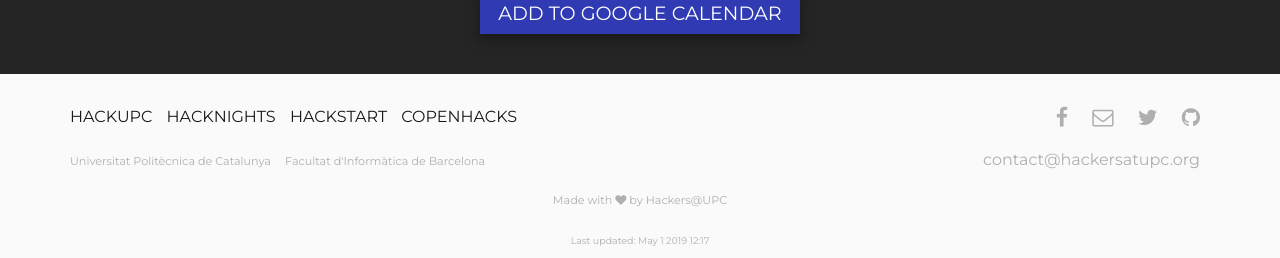
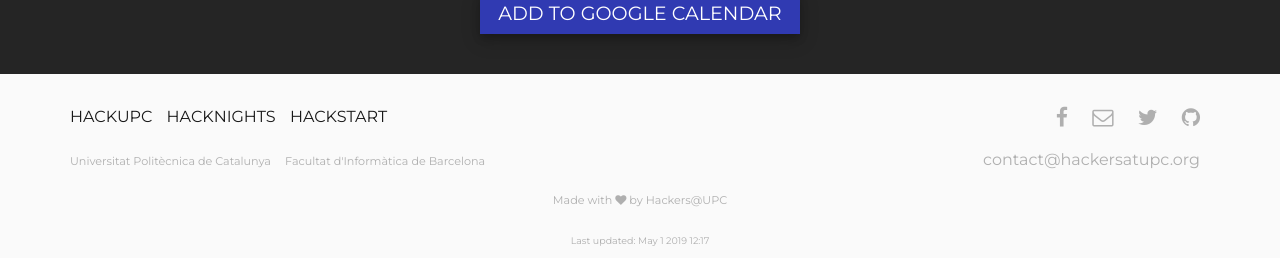
Before and after one commit to casassg/events-landing, a Jekyll site: the page built from index.md, in a window 1280 px wide. Shown: the part 1435-1693 px from the top of the page. Built offline with Jekyll 4.4.1, drawn with Linux system fonts in a browser that asks for light colours; nearby versions of some CDN libraries.

Commit message:
Removed CopenHacks from footer links

```diff
--- a/_data/footer_links.yml
+++ b/_data/footer_links.yml
@@ -4,5 +4,3 @@
   url: https://hacknights.dev
 - name: HackStart
   url: https://hackstart.dev
-- name: CopenHacks
-  url: https://copenhacks.com
```
